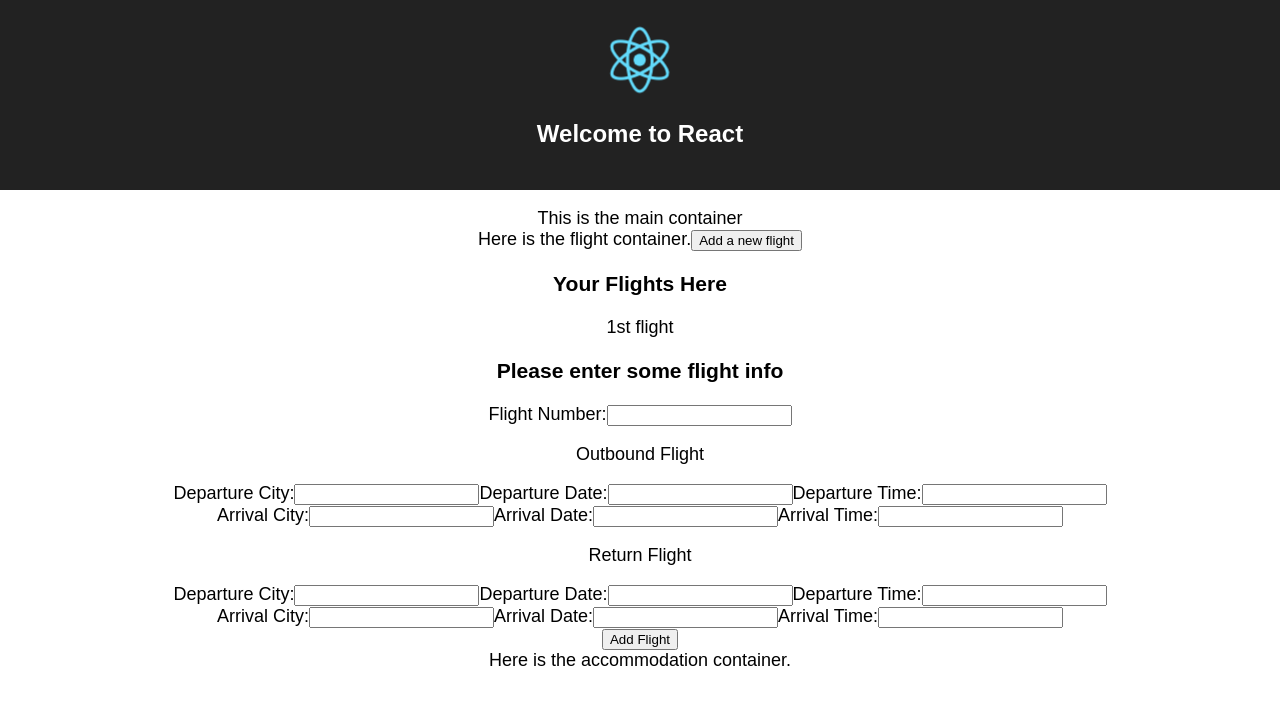
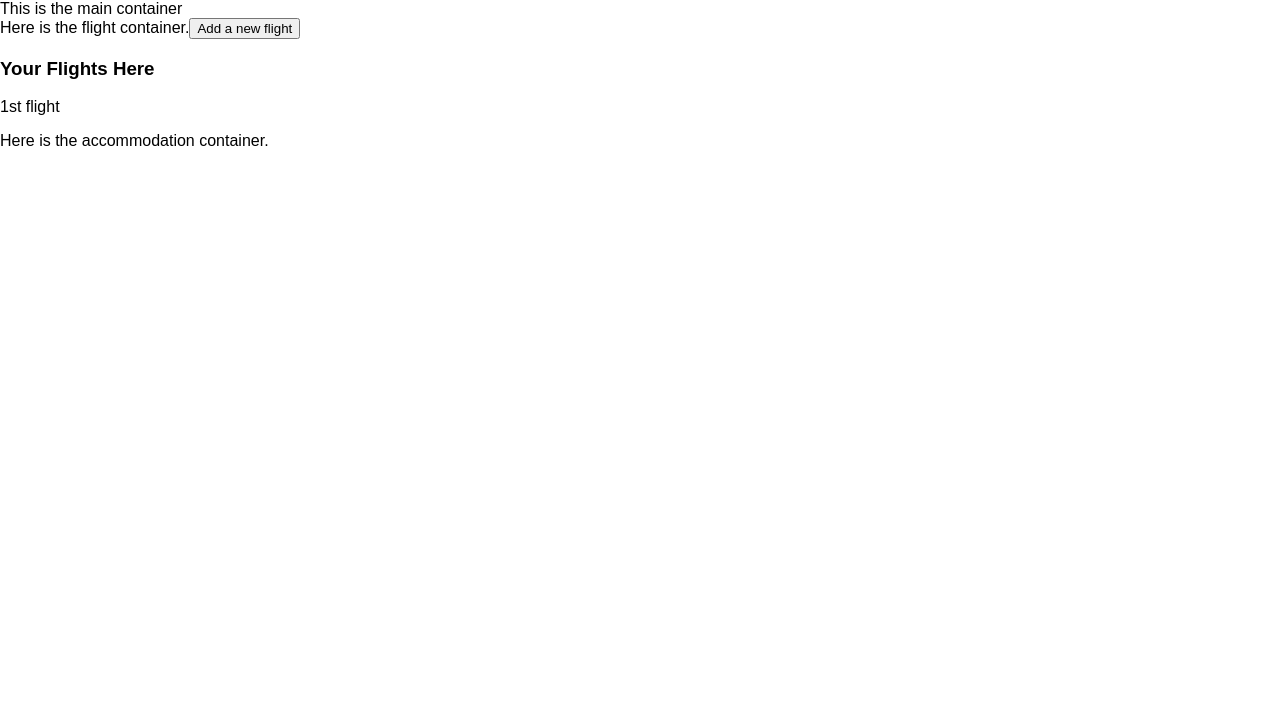
Before and after one commit to p-wong/TravelPlanner, a React (Create React App) app: page / in a window 1280 px wide. Shown: the top 704 px of the page. Built offline with nearby package versions, Linux system fonts and the light colour scheme.

Commit message:
kind of have the api call working

```diff
--- a/src/App.js
+++ b/src/App.js
@@ -1,20 +1,11 @@
 import React, { Component } from 'react';
-import logo from './logo.svg';
 import './App.css';
 import Main from './Components/Main';
 
 class App extends Component {
   render() {
     return (
-      <div className="App">
-        <header className="App-header">
-          <img src={logo} className="App-logo" alt="logo" />
-          <h1 className="App-title">Welcome to React</h1>
-        </header>
-        <p className="App-intro">
-          <Main />
-        </p>
-      </div>
+      <Main />
     );
   }
 }
--- a/src/Components/Flight.js
+++ b/src/Components/Flight.js
@@ -10,5 +10,4 @@ export default class Flight extends React.Component {
       </div>
     )
   }
-
 }
--- a/src/Components/FlightContainer.js
+++ b/src/Components/FlightContainer.js
@@ -5,6 +5,7 @@ import NewFlightForm from './NewFlightForm'
 export default class FlightContainer extends React.Component {
 
     state = {
+      flightSearchResults: [],
       flights: [],
       formClicked: false,
       flightNumber: '',
@@ -26,16 +27,35 @@ export default class FlightContainer extends React.Component {
       returnArrivalTime: '',
     }
 
-    handleChange = () => {
-
+    handleChange = (e) => {
+      this.setState({
+        [e.target.name]: e.target.value
+      })
     }
 
     handleSubmit = (e) => {
-      e.preventDefault()
+      e.preventDefault();
+      const depart = this.state.outboundDepartureCity;
+      const arrive = this.state.outboundArrivalCity;
+      const date = this.state.outboundDepartureDate;
+      fetch(`http://developer.goibibo.com/api/search/?app_id=1f3b1d0a&app_key=7d5cc7873609302a0b5eec7c28833580&format=json&source=${depart}&destination=${arrive}&dateofdeparture=${date}&seatingclass=E&adults=1&children=0&infants=0&counter=100`)
+      .then(res => res.json())
+      .then(json => {
+        this.setState({ flightSearchResults: json.data.onwardflights });
+      })
+    }
 
+    // NOTE: THIS FIND MATCHING FLIGHTS FEATURE IS NOT WORKING RIGHT NOW, NEEDS TO BE INVOKED SOMEWHERE OTHER THAN RENDER FLIGHTS I THINK
+
+    findMatchingFlights = () => {
+      const filteredFlights = this.state.flightSearchResults.filter(flight => {
+        return (flight.origin === this.state.outboundDepartureCity && flight.destination === this.state.outboundArrivalCity)
+      })
+      this.setState({flights: filteredFlights});
     }
 
     renderFlights = () => {
+      this.findMatchingFlights;
       return < Flight />
     }
 
@@ -50,6 +70,7 @@ export default class FlightContainer extends React.Component {
     }
 
      render () {
+       console.log(this.state)
        return (
          <div>
         Here is the flight container.
--- a/src/Components/Main.js
+++ b/src/Components/Main.js
@@ -13,7 +13,6 @@ export default class Main extends React.Component {
 			<div>
 				This is the main container
         <FlightContainer />
-        <NewFlightForm />
         <AccommodationContainer />
 			</div>
 		)
--- a/src/Components/NewFlightForm.js
+++ b/src/Components/NewFlightForm.js
@@ -8,41 +8,24 @@ export default class NewFlightForm extends React.Component {
         <form onSubmit={this.props.handleSubmit}>
           <label>
           Flight Number:
-          <input type="text" onChange={this.props.handleChange} />
+          <input type="text" name="flightNumber" onChange={this.props.handleChange} />
           </label>
 
           <div>
             <p>Outbound Flight</p>
             <label>
             Departure City:
-            <input type="text" onChange={this.props.handleChange} />
+            <input type="text" name="outboundDepartureCity" onChange={this.props.handleChange} />
+            </label>
+
+            <label>
+            Arrival City:
+            <input type="text" name="outboundArrivalCity" onChange={this.props.handleChange} />
             </label>
 
             <label>
             Departure Date:
-            <input type="text" onChange={this.props.handleChange} />
-            </label>
-
-            <label>
-            Departure Time:
-            <input type="text" onChange={this.props.handleChange} />
-            </label>
-          </div>
-
-          <div>
-            <label>
-            Arrival City:
-            <input type="text" onChange={this.props.handleChange} />
-            </label>
-
-            <label>
-            Arrival Date:
-            <input type="text" onChange={this.props.handleChange} />
-            </label>
-
-            <label>
-            Arrival Time:
-            <input type="text" onChange={this.props.handleChange} />
+            <input type="text" name="outboundDepartureDate" onChange={this.props.handleChange} />
             </label>
           </div>
 
@@ -50,35 +33,19 @@ export default class NewFlightForm extends React.Component {
             <p>Return Flight</p>
             <label>
             Departure City:
-            <input type="text" onChange={this.props.handleChange} />
+            <input type="text" name="returnDepartureCity" onChange={this.props.handleChange} />
+            </label>
+
+            <label>
+            Arrival City:
+            <input type="text" name="returnArrivalCity" onChange={this.props.handleChange} />
             </label>
 
             <label>
             Departure Date:
-            <input type="text" onChange={this.props.handleChange} />
+            <input type="text" name="returnDepartureDate" onChange={this.props.handleChange} />
             </label>
 
-            <label>
-            Departure Time:
-            <input type="text" onChange={this.props.handleChange} />
-            </label>
-          </div>
-
-          <div>
-            <label>
-            Arrival City:
-            <input type="text" onChange={this.props.handleChange} />
-            </label>
-
-            <label>
-            Arrival Date:
-            <input type="text" onChange={this.props.handleChange} />
-            </label>
-
-            <label>
-            Arrival Time:
-            <input type="text" onChange={this.props.handleChange} />
-            </label>
           </div>
           <input type="submit" value='Add Flight' />
         </form>
```
